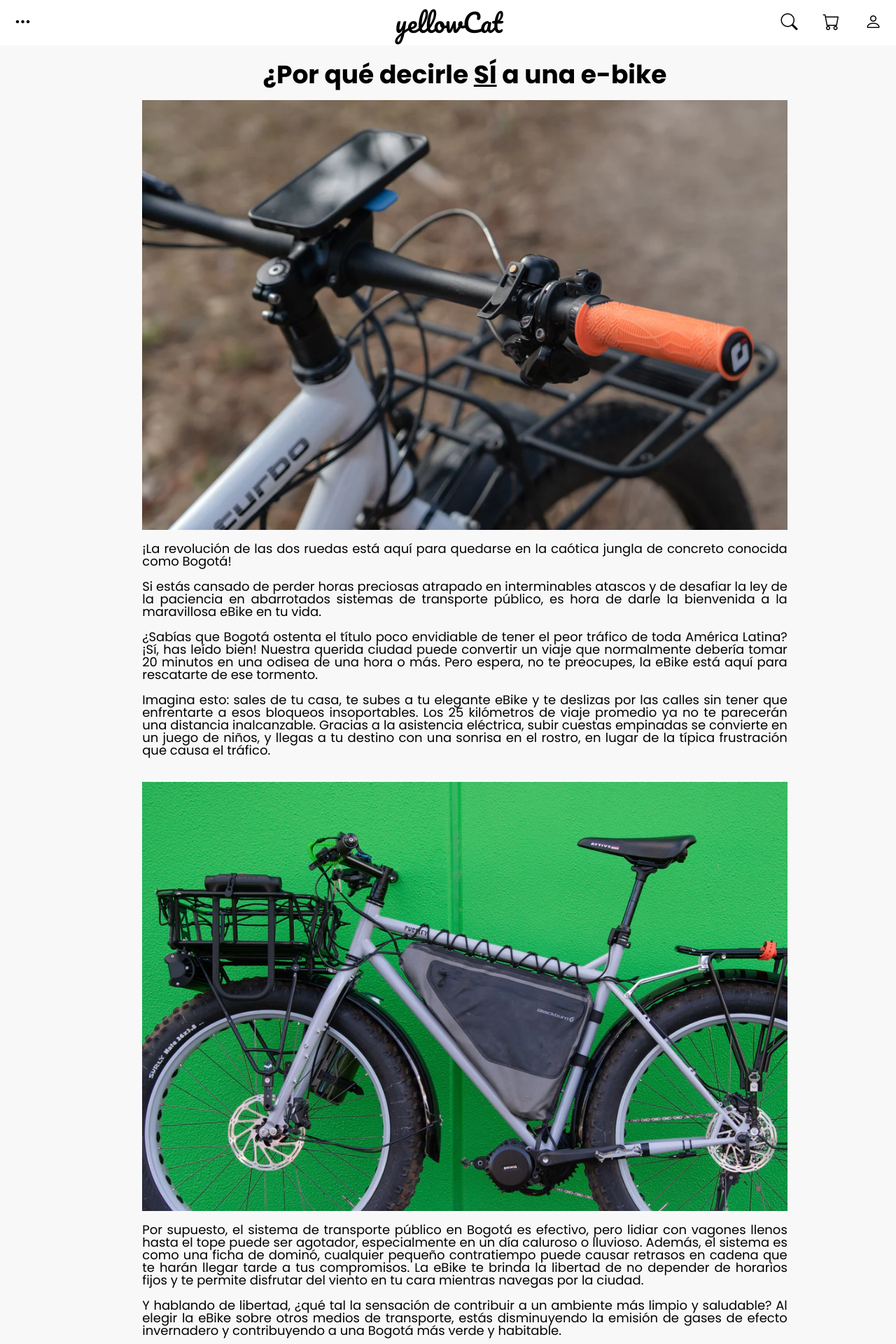
After one commit to Anfe-ion/yellowCat, a PHP site: page /why-ebike.html in a window 1280 px wide. The commit adds this page. Shown: the top 1920 px of the page at 70% size. Run offline with PHP 8.4, Linux system fonts and the light colour scheme.

Commit message:
Se añade un articulo modelo.

```diff
--- /dev/null
+++ b/article.css
@@ -0,0 +1,45 @@
+body{
+    font-size: 12px;
+}
+
+section{
+    display: flex;
+    flex-direction: column;
+    width: 90%;
+    align-items: center;
+    margin-left: 5%;
+    padding: 2em;
+}
+
+section h1{
+    font-size: 3em;
+    font-weight: bold;
+    text-align: center;
+}
+
+section p{
+    font-size: 1.5em;
+    text-align: justify;
+    width: 80%;
+}
+
+section img{
+    width: 80%;
+    align-items: center;
+    object-fit: cover;
+    padding: 1.5em;
+}
+
+@media screen and (max-width: 800px){
+    section{
+        margin: 0;
+        width: 100%;
+        padding: 0;
+        padding-top: 2em;
+        padding-bottom: 2em;
+    }
+
+    img{
+        width: 100%;
+    }
+}
--- a/header.js
+++ b/header.js
@@ -11,7 +11,7 @@ document.addEventListener("DOMContentLoaded", () => {
                 </li>
                 <li><a href="#">Todas las e-bikes</a></li>
                 <li><a href="#">Accesorios</a></li>
-                <li><a href="#">¿Por qué elegir una e-bike?</a></li>
+                <li><a href="./why-ebike.html">¿Por qué elegir una e-bike?</a></li>
                 <li><a href="#">Historias</a></li>
                 <li><a href="#">Quienes somos</a></li>
                 <li><a href="#">Soporte</a></li>
--- a/register.css
+++ b/register.css
@@ -3,7 +3,7 @@ section input{
 }
 
 section img{
-    width: 65%;
+    width: 70%;
     border-radius: 15px;
 }
 
--- /dev/null
+++ b/why-ebike.html
@@ -0,0 +1,90 @@
+<!DOCTYPE html>
+<html lang="en">
+<head>
+    <meta charset="UTF-8">
+    <meta name="viewport" content="width=device-width, initial-scale=1.0">
+    <title>¿Por qué e-bike? | 𝐘𝐞𝐥𝐥𝐨𝐰 𝐂𝐚𝐭</title>
+    <!--Icon-->
+    <link rel="icon" href="./img/gato.png" type="image/x-icon">
+    <!--Poppins-->
+    <link rel="preconnect" href="https://fonts.googleapis.com">
+    <link rel="preconnect" href="https://fonts.gstatic.com" crossorigin>
+    <link href="https://fonts.googleapis.com/css2?family=Montserrat:ital,wght@0,100;0,200;0,300;0,400;0,500;0,600;0,700;0,800;0,900;1,100;1,200;1,300;1,400;1,500;1,600;1,700;1,800;1,900&family=Open+Sans:wght@300;400;700;800&family=Pacifico&family=Poppins:ital,wght@0,100;0,200;0,300;0,400;0,500;0,600;0,700;0,800;0,900;1,100;1,200;1,300;1,400;1,500;1,600;1,700;1,800;1,900&family=Satisfy&display=swap" rel="stylesheet">
+    <!--Pacifico-->
+    <link rel="preconnect" href="https://fonts.googleapis.com">
+    <link rel="preconnect" href="https://fonts.gstatic.com" crossorigin>
+    <link href="https://fonts.googleapis.com/css2?family=Montserrat:ital,wght@0,100;0,200;0,300;0,400;0,500;0,600;0,700;0,800;0,900;1,100;1,200;1,300;1,400;1,500;1,600;1,700;1,800;1,900&family=Open+Sans:wght@300;400;700;800&family=Pacifico&family=Poppins:ital,wght@0,100;0,200;0,300;0,400;0,500;0,600;0,700;0,800;0,900;1,100;1,200;1,300;1,400;1,500;1,600;1,700;1,800;1,900&family=Satisfy&display=swap" rel="stylesheet">
+    <!--Bootstrap-->
+    <link rel="stylesheet" href="https://cdn.jsdelivr.net/npm/bootstrap-icons@1.10.5/font/bootstrap-icons.css">
+    <!--Link CSS-->
+    <link rel="stylesheet" href="index.css">
+    <!--Article styles-->
+    <link rel="stylesheet" href="article.css">
+    <!--Header styles-->
+    <link rel="stylesheet" href="header.css">
+    <!--Footer styles-->
+    <link rel="stylesheet" href="footer.css">
+    <!--Header-->
+    <script src="./header.js"></script>
+    <!--Footer-->
+    <script src="./foooter.js"></script>
+
+</head>
+
+<body>
+    <section>
+        <h1>¿Por qué decirle <span style = "text-decoration: underline;">SÍ</span> a una e-bike</h1>
+    <img src="./img/art1.webp" alt="Primer plano de uan ebike">
+    <p>¡La revolución de las dos ruedas está aquí para quedarse
+        en la caótica jungla de concreto conocida como Bogotá!<br><br>
+        Si estás cansado de perder horas preciosas atrapado en
+        interminables atascos y de desafiar la ley de la paciencia
+        en abarrotados sistemas de transporte público, es hora de
+        darle la bienvenida a la maravillosa eBike en tu vida.<br><br></p>
+
+    <p>¿Sabías que Bogotá ostenta el título poco envidiable de tener
+        el peor tráfico de toda América Latina? ¡Sí, has leído bien!
+        Nuestra querida ciudad puede convertir un viaje que normalmente
+        debería tomar 20 minutos en una odisea de una hora o más. Pero
+        espera, no te preocupes, la eBike está aquí para rescatarte de
+        ese tormento.<br><br></p>
+
+    <p>Imagina esto: sales de tu casa, te subes a tu elegante eBike y
+        te deslizas por las calles sin tener que enfrentarte a esos
+        bloqueos insoportables. Los 25 kilómetros de viaje promedio
+        ya no te parecerán una distancia inalcanzable. Gracias a la
+        asistencia eléctrica, subir cuestas empinadas se convierte en
+        un juego de niños, y llegas a tu destino con una sonrisa en el
+        rostro, en lugar de la típica frustración que causa el tráfico.<br><br></p>
+
+    <img src="./img/art2.webp" alt="Foto e-bike">
+
+    <p>Por supuesto, el sistema de transporte público en Bogotá es
+        efectivo, pero lidiar con vagones llenos hasta el tope puede
+        ser agotador, especialmente en un día caluroso o lluvioso. Además, el
+        sistema es como una ficha de dominó, cualquier pequeño
+        contratiempo puede causar retrasos en cadena que te harán
+        llegar tarde a tus compromisos. La eBike te brinda la libertad
+        de no depender de horarios fijos y te permite disfrutar del
+        viento en tu cara mientras navegas por la ciudad.<br><br></p>
+
+    <p>Y hablando de libertad, ¿qué tal la sensación de contribuir a un
+        ambiente más limpio y saludable? Al elegir la eBike sobre otros
+        medios de transporte, estás disminuyendo la emisión de gases
+        de efecto invernadero y contribuyendo a una Bogotá más verde
+        y habitable.<br><br></p>
+
+        <img src="./img/art3.webp" alt="Fotografia en primer plano de una e-bike">
+
+    <p>Así que, ¿qué esperas para subirte al mejor medio de transporte
+        del mundo? La eBike está lista para cambiar tu forma de moverte
+        por Bogotá. Di adiós a los trancones interminables, di adiós
+        a las aglomeraciones en el transporte público y di hola a una
+        nueva forma de explorar la ciudad con estilo y rapidez.
+        ¡Es hora de pedalear hacia la libertad y la comodidad!<br><br></p>
+
+    </section>
+    <!--Script hamburguer menu-->
+    <script src="./menu.js"></script>
+</body>
+</html>
```
Also changed, not shown: img/art1.webp (added), img/art2.webp (added), img/art3.webp (added).
